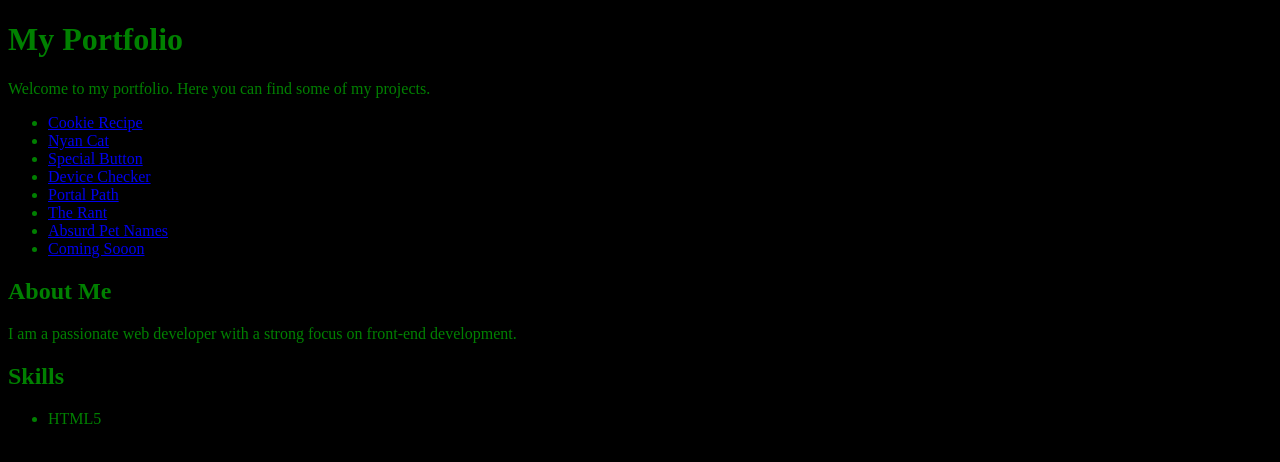
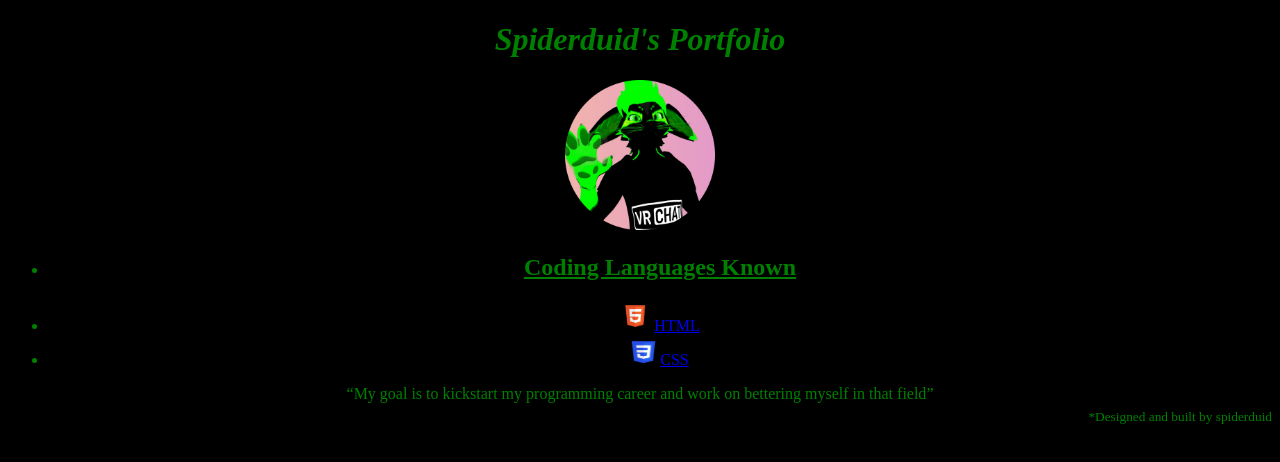
Before and after one commit to spiderduid/spiderduid.github.io, a plain HTML site: page index.html in a window 1280 px wide. Drawn offline with Linux system fonts and the light colour scheme.

Commit message:
commit 10

```diff
--- a/index.html
+++ b/index.html
@@ -1,9 +1,9 @@
 <!DOCTYPE html>
-<html lang="en-us">
-
+<html lang="en">
 <head>
+    <title>My Portfolio</title>
+<div id="metatags">
     <!-- HTML Meta Tags -->
-    <title>My Portfolio</title>
     <meta name="description"
     content="This is a link in the form of meta data that directs you to my Git-hub website that is hosted in Git-hub">
 
@@ -23,37 +23,27 @@
 <meta name="twitter:description"
     content="This is a link in the form of meta data that directs you to my Git-hub website that is hosted in Git-hub">
 <meta name="twitter:image" content="/subfolder/images/pfp.png">
+</div>
 
 </head>
-
 <body style="background-color: #000000; color: green;">
-    <div>
-        <h1>My Portfolio</h1>
-        <p>Welcome to my portfolio. Here you can find some of my projects.</p>
+    <i><b><center><h1>Spiderduid's Portfolio</h1></center></b></i>
+    <center><img src="subfolder/html/projects/resources/images/pfp.png" alt="It's my profile picture for the website" width="150" height="150"></center>
+    <center><nav>
         <ul>
-            <li><a href="/subfolder/Ordered List_Cookie recipe.html">Cookie Recipe</a></li>
-            <li><a href="subfolder/nyan.html">Nyan Cat</a></li>
-            <li><a href="subfolder/Special_Button.html">Special Button</a></li>
-            <li><a href="subfolder/Device Checker.html">Device Checker</a></li>
-            <li><a href="subfolder/PortalPath.html">Portal Path</a></li>
-            <li><a href="subfolder/therant.html">The Rant</a></li>
-            <li><a href="subfolder/absurdpetnames.html">Absurd Pet Names</a></li>
-            <li><a href="subfolder/error.html">Coming Sooon</a></li>
-            <!-- Add more links for projects -->
+            <li><u><h1>Coding Languages Known</h1></u></li>
+            <li><img src="subfolder/html/projects/resources/images/html.png" alt="Html logo picture" width="30" height="30">
+                 <a href="subfolder/html/html_index.html" title="HyperTextMarkupLanguage Projects">HTML</a></li>
+            <li><img src="subfolder/html/projects/resources/images/css.png" alt="Html logo picture" width="25" height="30">
+                <a href="subfolder/html/projects/error.html">CSS</a></li>
+            <!-- Add more project links here -->
         </ul>
-
-        <div>
-            <h2>About Me</h2>
-            <p>I am a passionate web developer with a strong focus on front-end development.</p>
-        </div>
-        <div>
-            <h2>Skills</h2>
-            <ul>
-                <li>HTML5</li>
-                <!-- Add more skills -->
-            </ul>
-        </div>
-    </div>
+    </nav>
+    <div id="goal">
+        <q>My goal is to kickstart my programming career and work on bettering myself in that field</q>
+    </div></center>
+    <footer align="right">
+        <sub >*Designed and built by spiderduid</sub>
+    </footer>
 </body>
-
 </html>
```
Also changed, not shown: subfolder/html/html_index.html (added, +29 -0 lines), subfolder/html/projects/absurdpetnames.html (renamed from subfolder/absurdpetnames.html, +1 -1 lines), subfolder/html/projects/error.html (renamed from subfolder/error.html, +1 -1 lines), subfolder/html/projects/nyan.html (renamed from subfolder/nyan.html, +2 -2 lines), subfolder/html/projects/Device Checker.html (renamed from subfolder/Device Checker.html), subfolder/html/projects/Ordered List_Cookie recipe.html (renamed from subfolder/Ordered List_Cookie recipe.html), subfolder/html/projects/PortalPath.html (renamed from subfolder/PortalPath.html), subfolder/html/projects/Special_Button.html (renamed from subfolder/Special_Button.html), subfolder/html/projects/resources/images/crying.jpg (renamed from subfolder/images/crying.jpg), subfolder/html/projects/resources/images/css.png (added), subfolder/html/projects/resources/images/html.png (added), subfolder/html/projects/resources/images/nyancatgif.gif (renamed from subfolder/images/nyancatgif.gif), subfolder/html/projects/resources/images/pfp.png (added), subfolder/html/projects/resources/images/pfpdesign.png (renamed from subfolder/images/pfp.png), 2 more files, 2 other files. Lines whose indentation alone changed are shown as unchanged.
